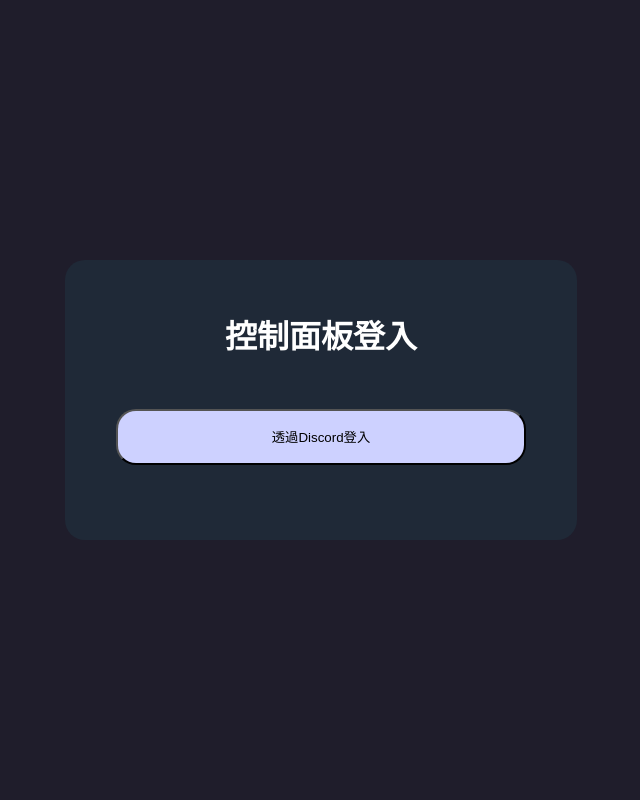
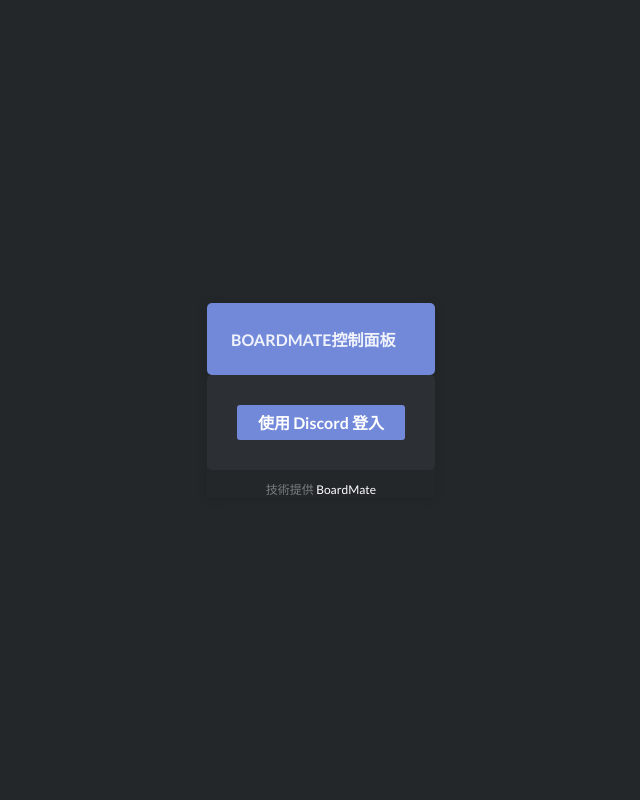
Before and after one commit to HansHans135/boardmate, a Flask app: page / in a window 1280 px wide. Shown: the whole page, without its empty margins (319-959 px from the left). Run offline with Flask 3, Linux system fonts and the light colour scheme; parts of the project's set-up code (start-up, migrations or seed data) failed here and were passed over.

Commit message:
modified:   templates/login.html

```diff
--- a/templates/login.html
+++ b/templates/login.html
@@ -1,45 +1,113 @@
 <!DOCTYPE html>
-<html>
+<html lang="en">
+
 <head>
-    <meta name="viewport" content="width=device-width, initial-scale=1.0">
-    <title>登入</title>
+  <meta charset="UTF-8">
+  <title>CodePen - Login with Discord</title>
   <style>
-        html{
-            background-color:#1f1d2b
+    @import url(https://fonts.googleapis.com/css?family=Lato:400,700);
+
+    html,
+    body {
+      min-height: 100vh;
+      margin: 0;
+      background: #23272A;
+      font-family: 'Lato', sans-serif;
     }
-        h1{
-            color: white;
+
+    a {
+      color: #FFFFFF;
+      text-decoration: none;
+    }
+
+    .styles__block___25HZ2 {
+      display: flex;
+      flex-direction: column;
+      justify-content: center;
+      align-items: center;
+      box-shadow: 0 1px 10px rgba(0, 0, 0, 0.1);
+    }
+
+    .styles__block__header___1oFGD {
+      padding: 24px;
+      border-radius: 5px;
+      background: #7289DA;
+      color: rgba(255, 255, 255, 0.9);
+      font-size: 16px;
+      text-transform: uppercase;
+      font-weight: 700;
+      width: 100%;
+      box-sizing: border-box;
+    }
+
+    .styles__block__body___2rMc0 {
       padding: 30px;
+      background: #2C2F33;
+      border-radius: 5px 5px 5px 5px;
     }
-      .my-block {
-        position: absolute;
-        top: 50%;
-        left: 50%;
-        transform: translate(-50%, -50%);
-        width: 40%;
-        height: 35%;
-        background-color: #1f2937;
-        border-radius: 20px;
-        text-align: center;
 
+    .styles__block__footer___3SlT- {
+      margin-top: 10px;
+      font-size: 12px;
+      color: rgba(255, 255, 255, 0.4);
     }
-      p{
-        text-align: center;
+
+    .styles__login_button___1-2XJ {
+      text-decoration: none;
+      display: block;
+      line-height: 35px;
+      padding: 0 21px;
+      background: #7289DA;
+      -webkit-border-radius: 3px;
+      -moz-border-radius: 3px;
+      border-radius: 3px;
+      color: #FFFFFF;
+      font-weight: 700;
+      font-size: 16px;
     }
-      button {
-        border-radius: 20px;
-        text-align: center;
-        background-color:rgb(205, 209, 255);
 
-        width: 80%;
-        height:20%;
+    .styles__login_button___1-2XJ:hover {
+      background: #697ec4;
+    }
+
+    .styles__success___2Z82d {
+      display: flex;
+      flex-direction: column;
+      width: 100%;
+      max-width: 350px;
+      box-sizing: border-box;
+    }
+
+    .styles__success__header___2denR {
+      color: rgba(255, 255, 255, 0.4);
+      font-size: 16px;
+      text-transform: uppercase;
+      font-weight: 700;
+      padding-bottom: 10px;
+    }
+
+    .styles__success__data___2U49A {
+      color: #FFFFFF;
+      font-weight: 700;
+      font-size: 16px;
+      padding-bottom: 10px;
     }
   </style>
+
 </head>
+
 <body>
-    <div class="my-block">
-      <h1 class="b">控制面板登入</h1>
-      <a href="/login"><button>透過Discord登入</button></a>
+
+  <div id="app" style="width: 100%; min-height: 100vh; display: flex; justify-content: center; align-items: center;">
+    <div data-reactroot="" class="styles__block___25HZ2">
+      <div class="styles__block__header___1oFGD">BoardMate控制面板</div>
+      <div class="styles__block__body___2rMc0"><a href="/login" class="styles__login_button___1-2XJ">使用 Discord 登入</a>
       </div>
+      <div class="styles__block__footer___3SlT-">技術提供 <a href="https://github.com/HansHans135/boardmate">BoardMate</a>
+      </div>
+    </div>
+  </div>
+
 </body>
+
 </html>
```
Also changed, not shown: templates/old_login.html (added, +46 -0 lines). Lines whose indentation alone changed are shown as unchanged.
